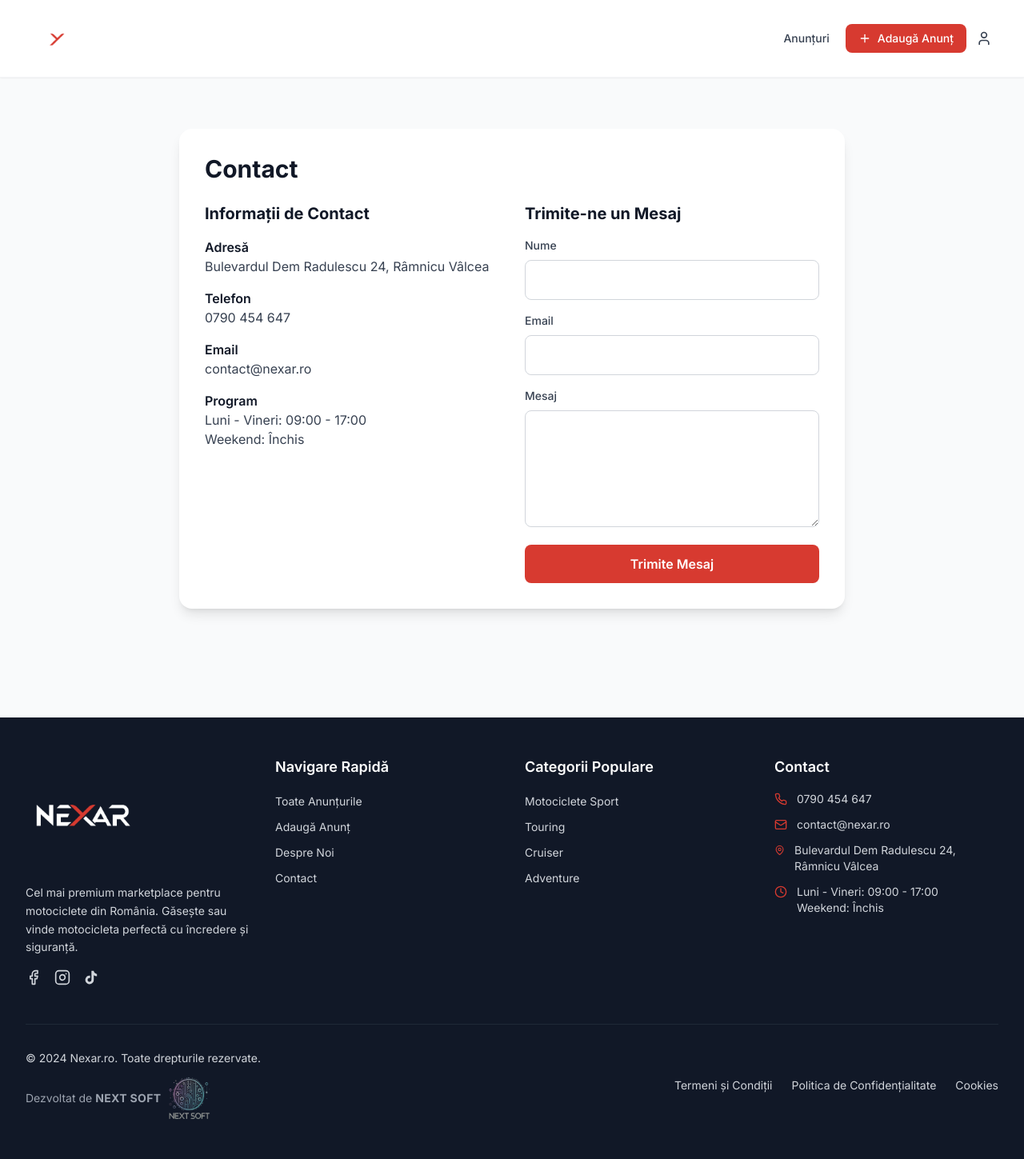
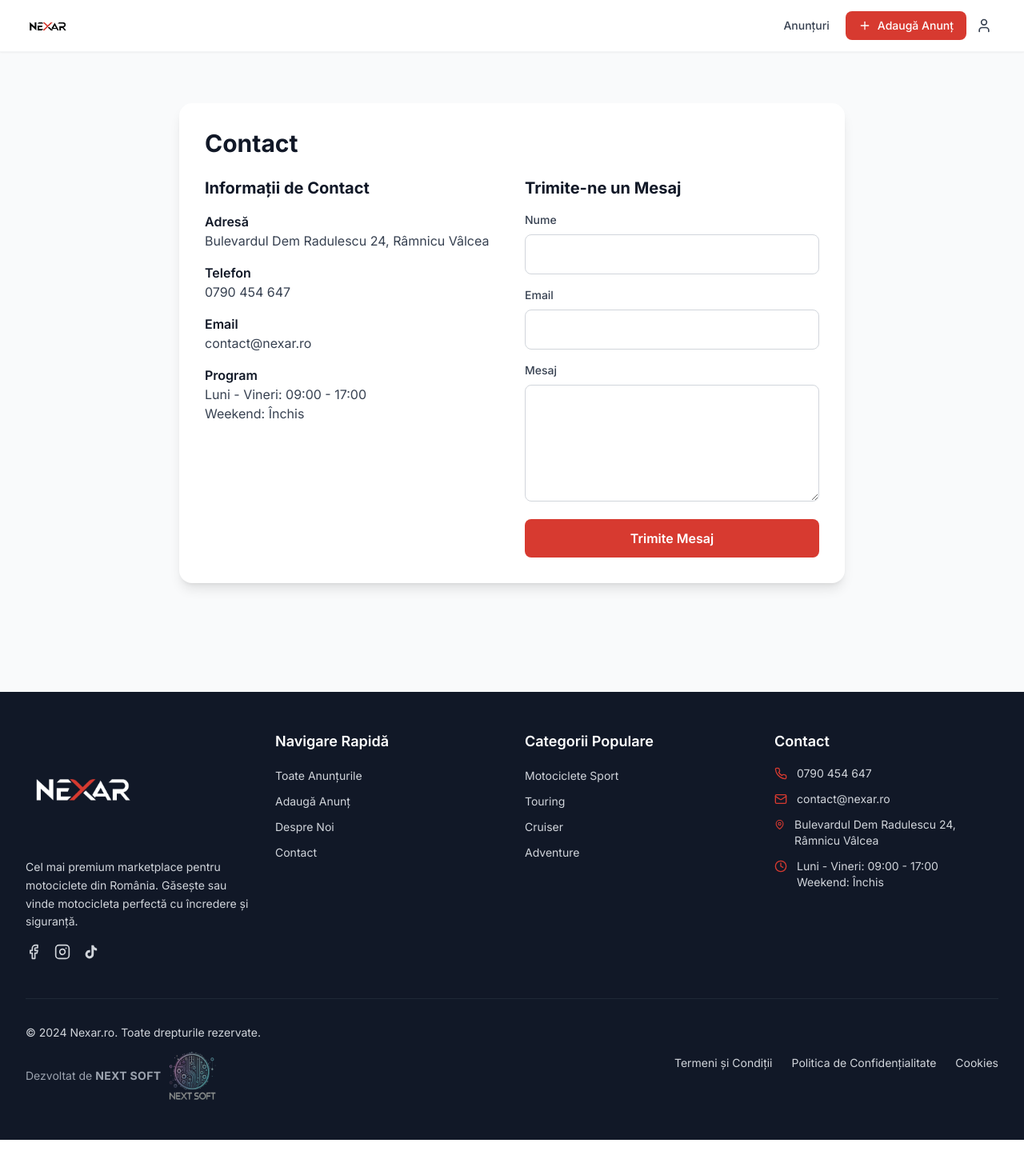
Before and after one commit to MitroiBogdanJob/NEXAR, a React (Vite) app: page /contact in a window 1280 px wide. Shown: the whole page at 80% size. After the commit the page ends 1425 px from the top, so only its background shows below. Built offline with nearby package versions, Linux system fonts and the light colour scheme; no server answers.

Commit message:
Actualizare logo și îmbunătățiri secțiune hero

```diff
--- a/src/components/Footer.tsx
+++ b/src/components/Footer.tsx
@@ -155,7 +155,7 @@ const Footer = () => {
                 href="https://nextsoft-it.com/"
                 target="_blank"
                 rel="noopener noreferrer"
-                className="inline-flex items-center justify-center md:justify-start space-x-1 mt-3 group transition-all duration-500 ease-out transform-gpu relative"
+                className="inline-flex items-center justify-center md:justify-start mt-3 group transition-all duration-500 ease-out transform-gpu relative"
                 style={{
                   filter: 'drop-shadow(0 0 0px transparent)',
                   transition: 'all 0.5s cubic-bezier(0.25, 0.46, 0.45, 0.94)'
@@ -187,7 +187,7 @@ const Footer = () => {
                   }, 300);
                 }}
               >
-                <span className="text-gray-400 text-sm group-hover:text-nexar-accent transition-all duration-500 group-hover:font-semibold">
+                <span className="text-gray-400 text-sm group-hover:text-nexar-accent transition-all duration-500 group-hover:font-semibold mr-1">
                   Dezvoltat de
                 </span>
                 <div className="flex items-center space-x-2">
@@ -199,7 +199,7 @@ const Footer = () => {
                   <img
                     src="/unnamed2.png"
                     alt="NEXT SOFT"
-                    className="h-12 w-12 sm:h-14 sm:w-14 object-contain opacity-70 group-hover:opacity-100 transition-all duration-500 transform-gpu"
+                    className="h-14 w-14 sm:h-16 sm:w-16 object-contain opacity-70 group-hover:opacity-100 transition-all duration-500 transform-gpu"
                     style={{
                       filter: 'brightness(0.8) saturate(0.8)',
                       transition: 'all 0.5s cubic-bezier(0.25, 0.46, 0.45, 0.94)'
--- a/src/components/Header.tsx
+++ b/src/components/Header.tsx
@@ -31,17 +31,17 @@ const Header = () => {
   return (
     <header className="bg-white/95 backdrop-blur-md shadow-sm border-b border-gray-100 sticky top-0 z-50">
       <div className="max-w-7xl mx-auto px-3 sm:px-4 lg:px-8">
-        <div className="flex justify-between items-center h-20 sm:h-24">
-          {/* Logo - FĂRĂ TEXTUL PREMIUM MOTORCYCLES */}
+        <div className="flex justify-between items-center h-16 sm:h-18">
+          {/* Logo - FOLOSIND NOUL LOGO PENTRU HEADER */}
           <Link to="/" className="flex items-center group min-w-0">
             <img
-              src="/Nexar - logo_white & red.png"
+              src="/Nexar - logo_black & red copy.png"
               alt="Nexar"
-              className="h-16 sm:h-20 w-auto transition-transform group-hover:scale-105 flex-shrink-0"
+              className="h-12 sm:h-14 w-auto transition-transform group-hover:scale-105 flex-shrink-0"
               onError={(e) => {
                 // Try PNG if JPG fails
                 const target = e.currentTarget as HTMLImageElement;
-                if (target.src.includes('Nexar - logo_white & red.png')) {
+                if (target.src.includes('Nexar - logo_black & red copy.png')) {
                   target.src = '/nexar-logo.jpg';
                 } else if (target.src.includes('nexar-logo.jpg')) {
                   // Try nexar-logo.png if the other fails
@@ -61,7 +61,7 @@ const Header = () => {
             />
 
             {/* Fallback text logo */}
-            <div className="hidden text-4xl sm:text-5xl md:text-6xl lg:text-7xl font-bold text-nexar-accent">
+            <div className="hidden text-3xl sm:text-4xl md:text-5xl lg:text-6xl font-bold text-nexar-accent">
               NEXAR
             </div>
           </Link>
--- a/src/pages/HomePage.tsx
+++ b/src/pages/HomePage.tsx
@@ -442,18 +442,18 @@ const HomePage = () => {
 
   return (
     <div className="animate-fade-in">
-      {/* Hero Section */}
+      {/* Hero Section - REDUSĂ CU 50% PE MOBIL ȘI 15% PE DESKTOP */}
       <section className="relative bg-gradient-to-br from-gray-900 via-gray-800 to-black overflow-hidden">
         <div className="absolute inset-0 bg-black opacity-40"></div>
-        <div className="relative max-w-5xl mx-auto px-4 sm:px-6 lg:px-8 py-10 lg:py-14 sm:h-[85vh] md:h-[60vh] lg:h-[50vh]">
+        <div className="relative max-w-5xl mx-auto px-4 sm:px-6 lg:px-8 py-6 sm:py-8 md:py-10 lg:py-12 sm:h-[42vh] md:h-[30vh] lg:h-[42vh]">
           <div className="text-center text-white">
-            <h1 className="text-3xl md:text-4xl font-bold mb-4 leading-tight">
+            <h1 className="text-3xl md:text-4xl font-bold mb-3 leading-tight">
               Cumpara si Vinde Motociclete
               <span className="block text-nexar-accent">GRATUIT</span>
             </h1>
 
             {/* Hero Search */}
-            <div className="max-w-xl mx-auto mb-6">
+            <div className="max-w-xl mx-auto mb-4">
               <div className="relative backdrop-blur-md bg-white/10 rounded-2xl p-1 border border-white/20">
                 <input
                   type="text"
```
